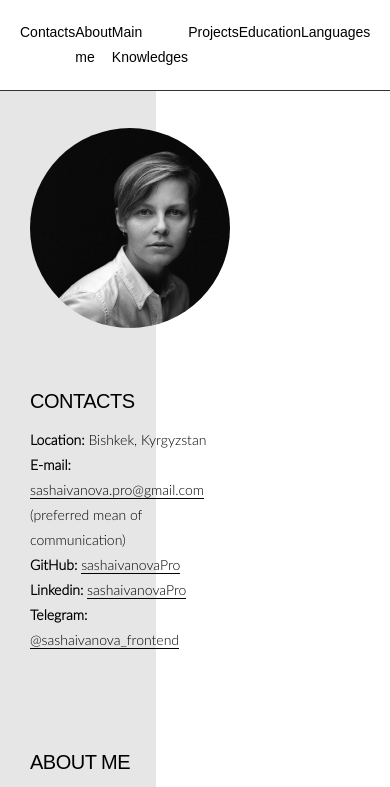
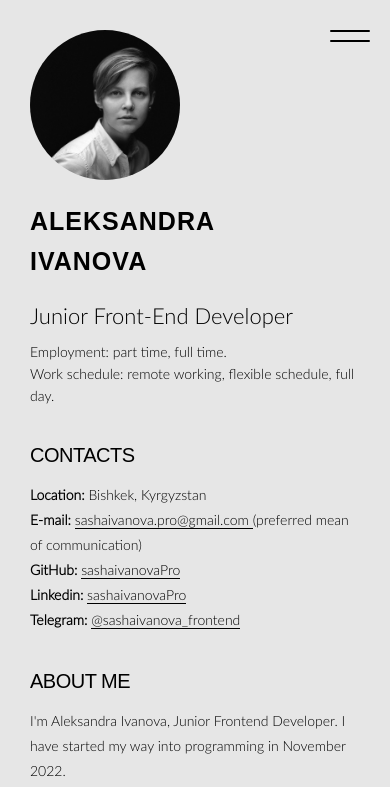
Before and after one commit to sashaivanovaPro/rsschool-cv-2022, a plain HTML site: page index.html in a window 390 px wide. Shown: the top 787 px of the page. Drawn offline with Linux system fonts and the light colour scheme.

Commit message:
feat: mobile version basic layout

```diff
--- a/index.html
+++ b/index.html
@@ -37,12 +37,28 @@
       <div class="wrapper">
         <div class="flexbox">
           <section class="left-side">
+            <div class="burger">
+              <span class="burger__line"></span>
+              <span class="burger__line"></span>
+            </div>
             <div class="avatar">
               <img
                 src="./img/Aleksandra Ivanova.jpg"
                 alt="Sasha Ivanova"
                 class="avatar__image"
               />
+            </div>
+            <div class="maininfo maininfo__mobile">
+              <h1 class="maininfo__name">Aleksandra Ivanova</h1>
+              <p class="vacancy">Junior Front-End Developer</p>
+              <ul class="work">
+                <li class="work__conditions">
+                  Employment: part time, full time.
+                </li>
+                <li class="work__conditions">
+                  Work schedule: remote working, flexible schedule, full day.
+                </li>
+              </ul>
             </div>
             <div class="contacts section" id="contacts">
               <h2 class="contacts__title additional__title">Contacts</h2>
@@ -93,7 +109,7 @@
             </div>
           </section>
           <section class="right-side">
-            <div class="maininfo">
+            <div class="maininfo maininfo__desktop">
               <h1 class="maininfo__name">Aleksandra Ivanova</h1>
               <p class="vacancy">Junior Front-End Developer</p>
               <ul class="work">
--- a/style.css
+++ b/style.css
@@ -92,6 +92,7 @@ a {
 
 .menu {
   width: 100%;
+  position: relative;
 }
 
 .main .wrapper::before {
@@ -121,6 +122,10 @@ a {
 
 .menu__list--item:hover {
   font-weight: 600;
+}
+
+.bugger{
+  display: none;
 }
 
 /* Main sections  */
@@ -182,6 +187,10 @@ a {
 }
 
 /* Name block styles */
+
+.maininfo__mobile{
+  display: none;
+}
 
 .maininfo__name {
   font-family: "Montserrat", sans-serif;
@@ -322,3 +331,79 @@ a {
     font-size: 1.2rem;
   }
 }
+
+@media screen and (max-width: 425.98px){
+
+  .main .wrapper::before{
+    display: none;
+  }
+
+  .header{
+    display: none;
+  }
+
+  .flexbox{
+    display: block;
+    width: 100%;
+  }
+
+  .section{
+    margin-top: 1rem;
+  }
+
+  .left-side{
+    width: 100%;
+    max-width:100%;
+    margin: 0 auto;
+    position: relative;
+  }
+
+  .burger{
+    display: block;
+    width: 40px;
+    height: auto;
+    cursor: pointer;
+    position: absolute;
+    right: 2rem;
+  }
+
+  .burger__line {
+    content: "";
+    background-color: black;
+    display: block;
+    height: 2px;
+    width: 100%;
+    border-radius: 3px;
+    margin-bottom: 8px;
+  }
+
+  .avatar__image{
+    height: 15rem;
+    margin: 0;
+  }
+
+  .vacancy{
+    margin: 0;
+  }
+
+  .contacts{
+    max-width: 100%;
+  }
+
+  .maininfo__mobile{
+    display: initial;
+  }
+
+  .maininfo__desktop{
+    display: none;
+  }
+
+  .projects__list--item{
+    display: block;
+  }
+
+  .projects__list--item-link{
+    font-weight: bold;
+  }
+
+}
```
